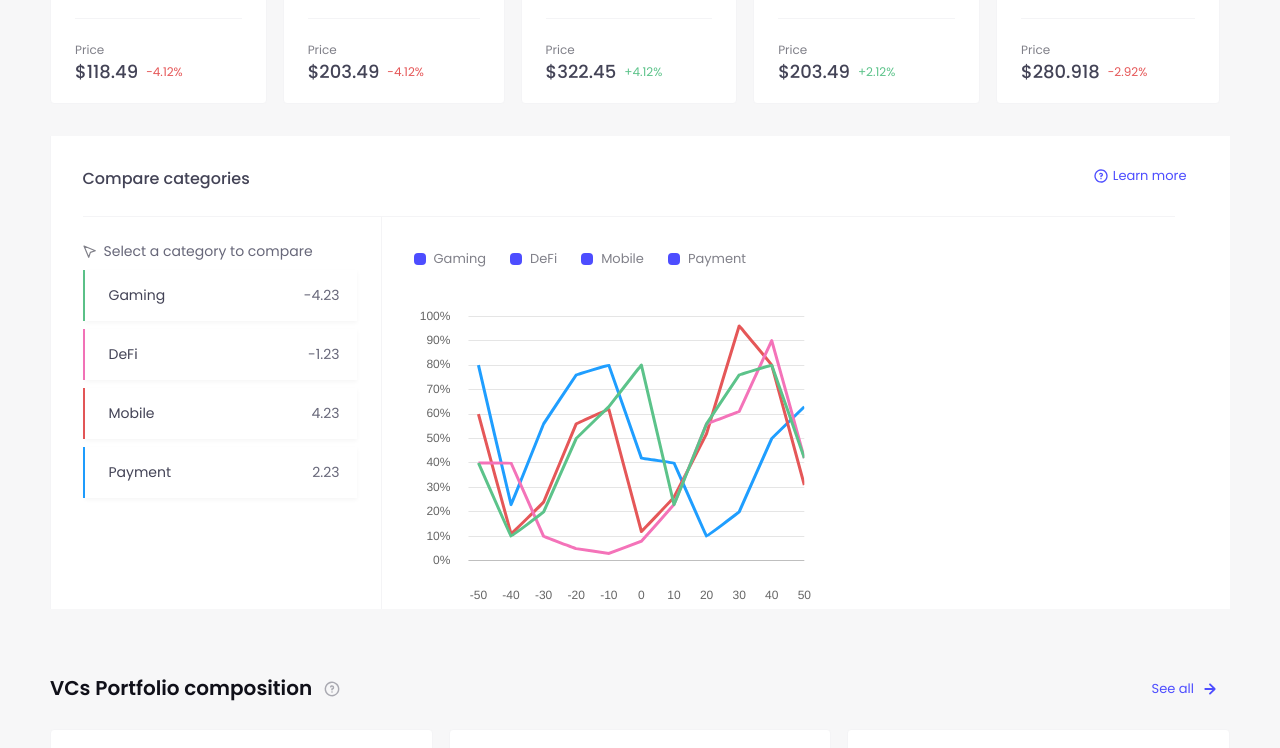
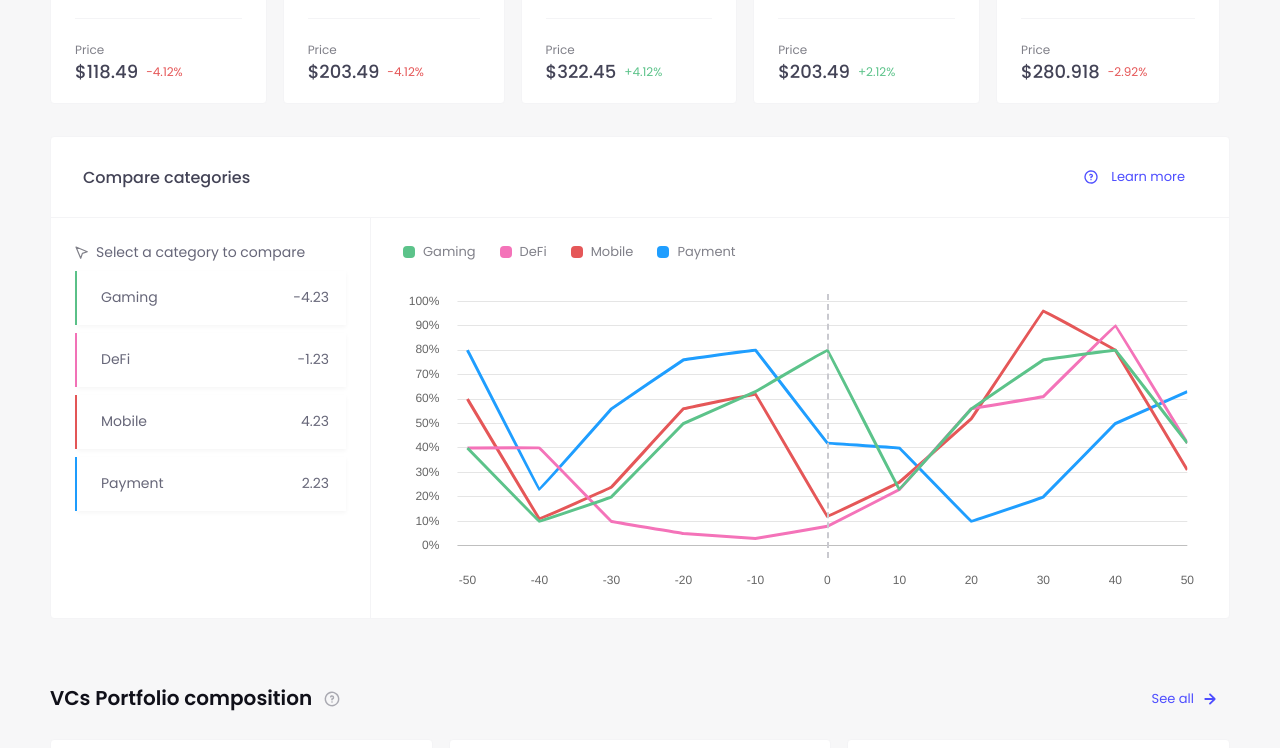
Before and after one commit to criptonalytica/cryptonalytica, a Nuxt app: page / in a window 1280 px wide. Shown: the part 2005-2753 px from the top of the page. Built offline with nearby package versions, Linux system fonts and the light colour scheme.

Commit message:
fix charts

```diff
--- a/assets/scss/main.scss
+++ b/assets/scss/main.scss
@@ -27,10 +27,10 @@ body {
     width: 100%;
     // padding: var(--spacing-m);
 
-    &.h32 {padding-left: var(--spacing-l); padding-right: var(--spacing-l);}
-    &.h24 {padding-left: var(--spacing-m); padding-right: var(--spacing-m);}
-    &.v24 {padding-top: var(--spacing-m); padding-bottom: var(--spacing-m);}
-    &.v16 {padding-top: var(--spacing-xs); padding-bottom: var(--spacing-xs);}
+    &.h32, .h32 {padding-left: var(--spacing-l); padding-right: var(--spacing-l);}
+    &.h24, .h24 {padding-left: var(--spacing-m); padding-right: var(--spacing-m);}
+    &.v24, .v24 {padding-top: var(--spacing-m); padding-bottom: var(--spacing-m);}
+    &.v16, .v16 {padding-top: var(--spacing-xs); padding-bottom: var(--spacing-xs);}
 
     .box-title, .card-title {
         margin-bottom: var(--spacing-s);
--- a/components/LineChart.vue
+++ b/components/LineChart.vue
@@ -6,8 +6,13 @@ export default {
   extends: Line,
   mixins: [mixins.reactiveProp],
   props: ['chartData', 'chartOptions'],
+  data() {
+    return {
+    }
+  },
   mounted () {
     this.renderChart(this.chartData, this.chartOptions)
-  }
+    this.$emit('sendLegend', this.generateLegend())
+  },
 }
 </script>
--- a/components/categoryCompare.vue
+++ b/components/categoryCompare.vue
@@ -1,38 +1,36 @@
 <template>
-  <section >
-    <div class="container ">
-        <div class="flex between middle header ">
-            <p>Compare categories</p>
+  <section class="top-spacing-xs box">
+        <div class="box-title h32 v24 flex middle between header">
+            <n-text type="h6">Compare categories</n-text>
             <n-button size="small" hierarchy="secondary" icon="question-circle">Learn more</n-button>
         </div>
-        <div class="flex category top-spacing-m gap-spacing-m">
-            <div>
+        <div class="flex stretch">
+            <div class="categories-sidebar v24">
                 <div class="flex middle gap-spacing-3-xs">
                     <img src="~/assets/img/mouse.svg" alt="Mouse icon">
                     <span>Select a category to compare</span>
                 </div>
-                <div  v-for="item in this.data" :key="item" :style="{ 'border-left': '2px solid' + item.borderColor}">
+                <div  v-for="item in this.data" :key="item.label" :style="{ 'border-left': '2px solid' + item.borderColor}">
                     <div class="flex top-spacing-3-xs between middle categories ">
                         <p>{{item.label}}</p>
                         <span>{{item.variation}}</span>
                     </div>
                 </div>
             </div>
-            <section class=" chart-section h100 flex column">
-                <div class="box-title w100 flex middle between">
-                    <div class="flex gap-spacing-m top-spacing-l">
-                        <div v-for="item in data" :key="item">
-                            <chart-legend >{{item.label}}</chart-legend>
-                        </div>
+            <section class="chart-section flex-1 flex column">
+                <div class="flex middle">
+                    <div class="flex gap-spacing-m">
+                        <chart-legend v-for="item in data" :color="item.backgroundColor" :key="item.label">
+                            {{item.label}}
+                        </chart-legend>
                     </div>
                 </div>
 
-                <div id="chart-container " class="w100 flex-1 top-spacing-xl">
-                    <lineChart :chartData="chartData" :chartOptions="chartOptions" height="300" />
+                <div id="chart-container" class="w100 flex-1 top-spacing-l">
+                    <lineChart :chartData="chartData" :chartOptions="chartOptions" :height="300" />
                 </div>
             </section>
         </div>
-    </div>
   </section>
 </template>
 
@@ -101,32 +99,10 @@ export default {
 </script>
 
 <style scoped lang="scss">
- #chart-container div {
-        width: 770px;
-        // width:100%;
-        height: 100%;
-    }
 
-.header {
-        p{
-            height: var(--spacing-s);
-            font-weight:var(--text-weight-medium);
-            font-size: var(--text-p16-font-size);
-            color:var(--color-text);
-
-        }
-    }
-    section {
-        background-color: var(--color-white);
-        section {
-            border-left: 1px solid var(--color-grey-1 );
-        }
-            p {
-                color:var(--color-text);
-            }
-        > div {
-            padding-left: var(--spacing-l);
-        }
+    .header {
+        border-bottom: 1px solid var(--color-grey-1);
+        margin-bottom: 0;
     }
 
     #chart-container {
@@ -141,25 +117,20 @@ export default {
         }
     }
 
-.container{
-    max-width: 1116px;
-    margin: auto;
-    padding: 24px 24px 0 24px;
+    .chart-section {
+        padding: var(--spacing-m) var(--spacing-l);
+    }
 
-}
+    .categories-sidebar {
+        width: 30%;
+        max-width: 320px;
+        min-width: 200px;
+        border-right: 1px solid var(--color-grey-1);
+        padding: var(--spacing-m);
+    }
 
-.category{
-    border-top: 1px solid var(--color-grey-1);
-    margin-right:24px;
-    > div {
-        padding-top:24px;
-    }
-}
     .categories {
-        box-sizing:border-box;
         box-shadow: 0px 2px 4px rgba(0, 0, 0, 0.04);
-        width: 272px;
-        height: 51px;
         padding: 16px 17px 17px 24px;
     }
 
--- a/components/chartLegend.vue
+++ b/components/chartLegend.vue
@@ -1,6 +1,6 @@
 <template>
   <div class="legend flex middle">
-      <div :class="['square', color]"></div>
+      <div class="square" :style="{backgroundColor : color}"></div>
       <span><slot></slot></span>
   </div>
 </template>
@@ -27,13 +27,6 @@ export default {
         background: var(--color-primary);
         border-radius: var(--border-radius-xs);
         margin-right: var(--spacing-3-xs);
-
-        &.green  {background: var(--color-green);}
-        &.red    {background: var(--color-red);}
-        &.blue   {background: var(--color-blue);}
-        &.yellow {background: var(--color-yellow);}
-        &.pink   {background: var(--color-pink);}
-        &.orange {background: var(--color-orange);}
     }
 
     font-size: var(--text-s12-font-size);
--- a/components/coinsLaunchChart.vue
+++ b/components/coinsLaunchChart.vue
@@ -6,17 +6,18 @@
                 <n-button size="small" hierarchy="secondary" iconPosition="right" icon="grey-question-circle"></n-button>
             </div>
             <div class="flex gap-spacing-m">
-                <div>
-                    <chart-legend color="primary">New coin</chart-legend>
-                </div>
-                <div>
-                    <chart-legend color="pink">BTG Change</chart-legend>
-                </div>
+                <chart-legend v-for="item in data" :color="item.backgroundColor" :key="item.label">
+                    {{item.label}}
+                </chart-legend>
             </div>
         </div>
 
+        <!-- Teste -->
+        <!-- <div @click="removeDataset()"></div> -->
+        <!-- <div class="line-legend" v-html="chartLegend"></div> -->
+
         <div id="chart-container" class="w100 flex-1">
-            <lineChart :chartData="chartData" :chartOptions="chartOptions" :height="300"/>
+            <lineChart ref="bar" @sendLegend="setLegend" :chartData="chartData" :chartOptions="chartOptions" :height="300"/>
         </div>
     </section>
 </template>
@@ -29,6 +30,7 @@ export default {
     },
     data() {
         return {
+            chartLegend: null,
             chartData: {
                 labels: [-50, -40, -30, -20, -10, 0, 10, 20, 30 ,40 ,50],
                 datasets: this.renderData(this.data),
@@ -50,13 +52,14 @@ export default {
                         },
                     }],
                     yAxes: [{
-                            grace: '10%',
+                        // grace: '10%',
+                        ticks: {
                             beginAtZero: true,
-                            ticks: {
                             callback: function(value) {
                                 return `${value}%`;
                             },
                             padding: 18,
+                            maxTicksLimit: 8,
                         },
                         gridLines: {
                             padding: 48,
@@ -66,11 +69,20 @@ export default {
                 },
                 legend: {
                     display:false,
-                    }
+                },
             }
         }
     },
+    mounted () {
+    },
     methods: {
+        // removeDataset(index) {
+        //     this.chartData.datasets = this.chartData.datasets.slice(1)
+        //     console.log(this.$refs.bar)
+        // },
+        setLegend(value) {
+            this.chartLegend = value
+        },
         renderData(data) {
             for (var dataIndex in data) {
                 data[dataIndex]['tension'] = 0.01;
@@ -95,7 +107,7 @@ export default {
         &:before {
             content: '';
             position: absolute;
-            left: calc(50% + 27px);
+            left: calc(50% + 26px);
             top: 0;
             bottom: 36px;
             border-left: 2px dashed var(--color-grey-3);
--- a/pages/index.vue
+++ b/pages/index.vue
@@ -142,7 +142,7 @@ export default {
                     borderColor: "#4d4dff",
                     borderWidth: 3,
                     fill: false,
-                    data: [70,60, 55, 59, 64, 30, 21, 10, 0, 20, 30, 20, 29, 54, 50, 53, 56, 90],
+                    data: [64, 30, 13, 30, 40, 20, 30, 20, 29, 54, 50],
                 },
                 {
                     label: "BTC Change",
@@ -150,7 +150,7 @@ export default {
                     borderColor: '#f473b9',
                     borderWidth: 3,
                     fill: false,
-                    data: [40, 45, 65, 54, 32, 20, 92, 43, 72, 31, 86, 92, 61, 60, 89.4, 80],
+                    data: [40, 45, 65, 54, 32, 20, 50, 43, 72, 31, 86],
                 }
             ],
 
```
Lines whose indentation alone changed are shown as unchanged.
